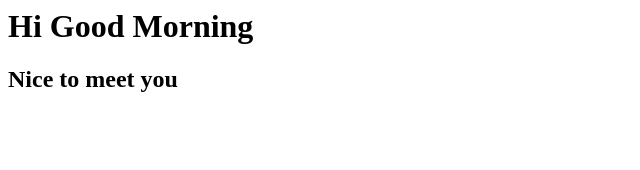
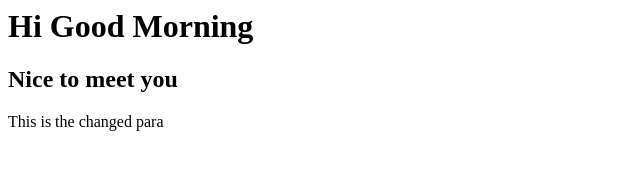
Before and after one commit to sree-luxx/sample-git, a plain HTML site: page index.html in a window 1280 px wide. Shown: the whole page, without its empty margins (0-640 px from the left). Drawn offline with Linux system fonts and the light colour scheme.

Commit message:
This is the modified code

```diff
--- a/index.html
+++ b/index.html
@@ -1,2 +1,4 @@
 <h1>Hi Good Morning</h1>
 <h2>Nice to meet you</h2>
+
+<p>This is the changed para</p>
```
